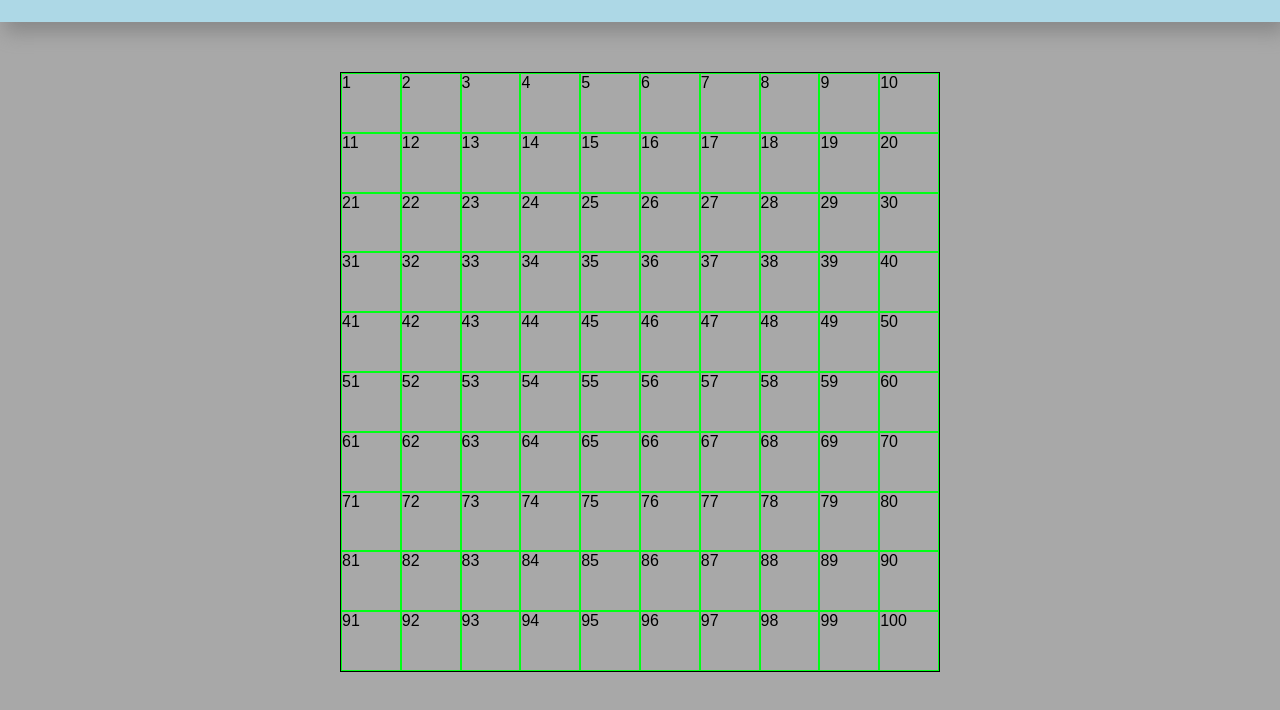
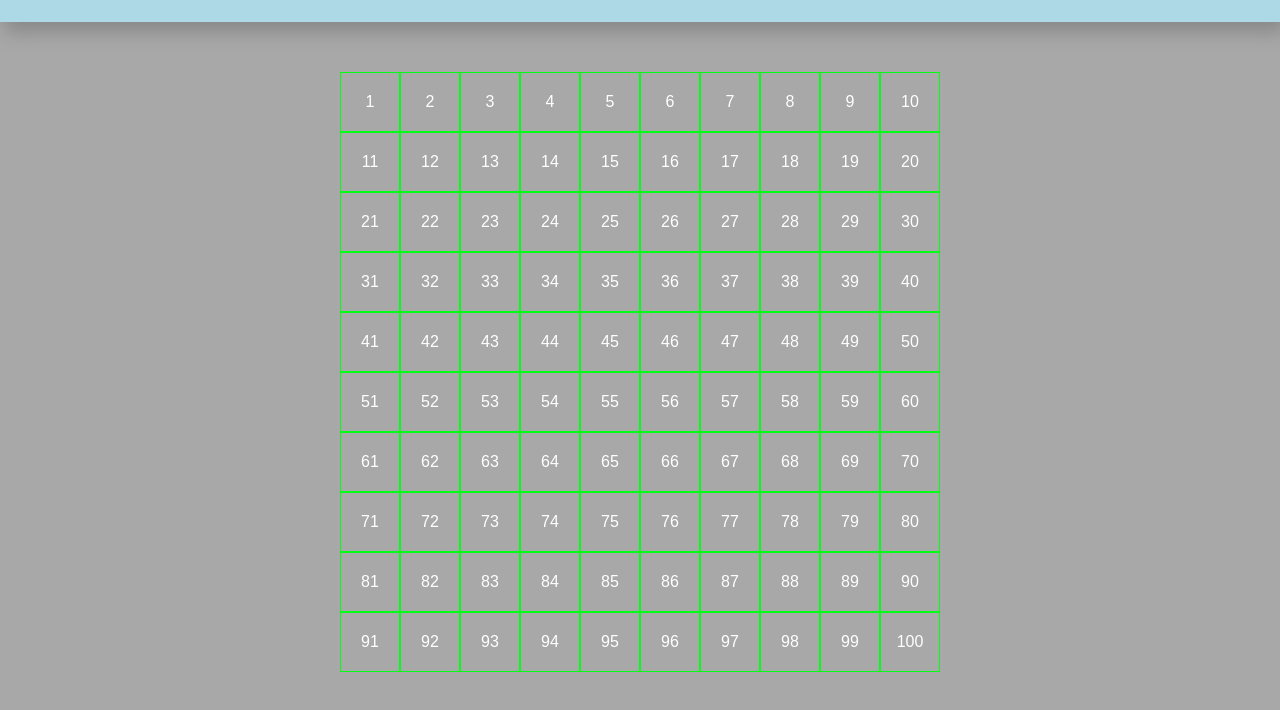
Before and after one commit to Riccardo15Pinto/js-campominato-grid, a plain HTML site: page index.html in a window 1280 px wide. Both pictures are taken after a click on the button "GIOCA". Shown: the part 78-788 px from the top of the page. Drawn offline with Linux system fonts and the light colour scheme.

Commit message:
set utility class

```diff
--- a/css/style.css
+++ b/css/style.css
@@ -51,9 +51,15 @@ select{
 
     width: 600px;
     height: 600px;
-    border: 1px solid black;
     display: flex;
     flex-wrap: wrap;
+}
+
+.container div{
+    display: flex;
+    justify-content: center;
+    align-items: center;
+    color: white;
 }
 
 .easy{
@@ -74,6 +80,10 @@ select{
     height: calc(100% / 7);
 }
 
+.b-gblue{
+    background-color: blue;
+}
+
 .d-flex{
     display: flex;
 }
```
